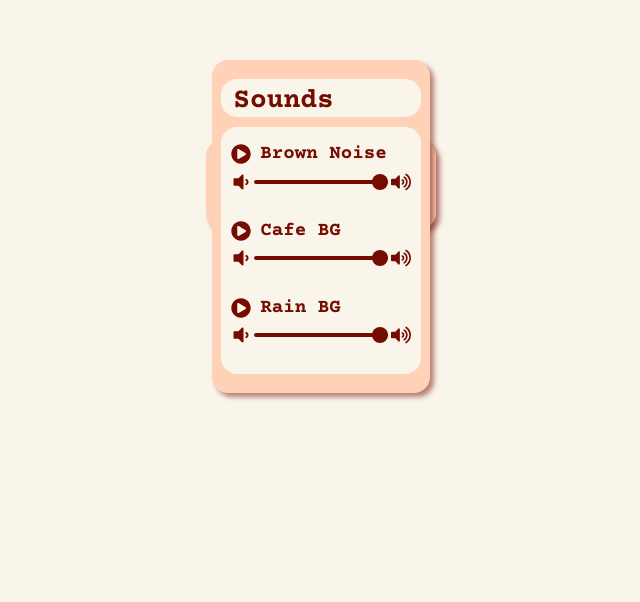
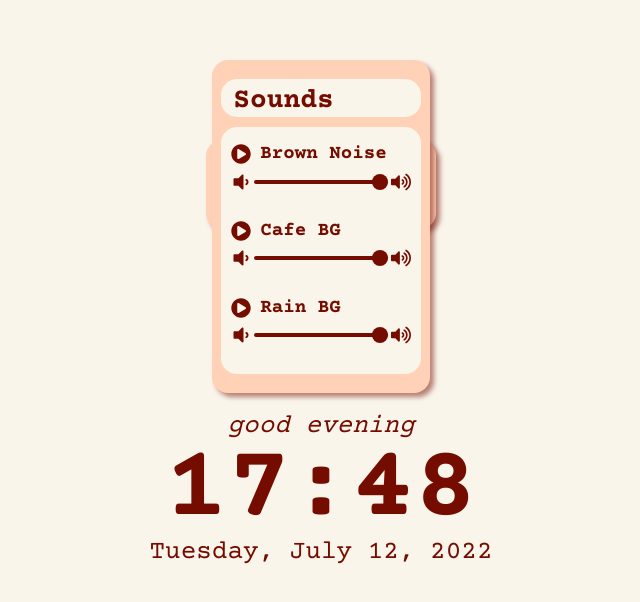
Before and after one commit to lauranimo/salted-egg, a Gatsby site: page / in a window 1280 px wide. Shown: the part 140-742 px from the top of the page, without its empty margins (319-959 px from the left). Built offline with nearby package versions, Linux system fonts and the light colour scheme; Gatsby itself is replaced by a stand-in of ours; no server answers.

Commit message:
added date/greeting

```diff
--- /dev/null
+++ b/src/components/background/Time.js
@@ -0,0 +1,45 @@
+import React, { useState, useEffect } from 'react'
+
+// Updates the time/day/greeting at set intervals
+const UseDate = () => {
+    const locale = 'en';
+    const [date, setDate] = useState(new Date());
+
+    // Time: assigning function to the variable
+    // useEffect/setInterval: calling function and telling it to do smth within it...?
+    useEffect(() => {
+        const timer = setInterval(() => {
+            setDate(new Date());
+        }, 1000);
+        return () => {
+            clearInterval(timer);
+        }
+    }, []);
+
+    const hour = date.getHours();
+    const wish = `good ${(hour < 12 && 'morning') || (hour < 17 && 'afternoon') || 'evening'}`;
+
+    const time_opt = {hour: 'numeric', hour12: false, minute: 'numeric'};
+    const time = date.toLocaleTimeString(locale, time_opt);
+
+    const day_opt = { weekday: 'long', year: 'numeric', month: 'long', day:'numeric'};
+    const day = date.toLocaleDateString(locale, day_opt);
+
+    return {
+        wish, time, day,
+    };
+}
+
+const Time = () => {
+    const { wish, time, day } = UseDate();
+
+  return (
+    <div className='greetings'>
+        <h6>{wish}</h6>
+        <h1>{time}</h1>
+        <p>{day}</p>
+    </div>
+  )
+}
+
+export default Time
--- a/src/components/index.css
+++ b/src/components/index.css
@@ -231,3 +231,29 @@ input[type=range]::-ms-thumb {
   background: #750C00;
   cursor: pointer;
 } */
+
+/* ----- Center BG Components ----- */
+.greetings-container {
+  position: absolute;
+  margin: auto;
+  top: 70%;
+  right: 0;
+  left: 0;
+  font-size: 325%;
+}
+
+.greetings {
+  text-align: center;
+}
+
+.greetings h6 {
+  font-style: italic;
+  font-weight: 400;
+  font-size: 50%;
+  line-height: 50%;
+}
+
+.greetings p {
+  font-size: 50%;
+  line-height: 20%;
+}
--- a/src/pages/index.js
+++ b/src/pages/index.js
@@ -6,6 +6,7 @@ import Tasks from '../components/todo/Tasks';
 import '../components/index.css'
 import AddTask from '../components/todo/AddTask';
 import AllSounds from '../components/bg-sound/AllSounds';
+import Time from '../components/background/Time';
 
 function Index() {
   // We need the tasks variable across components- can't declare inside just one
@@ -43,6 +44,9 @@ function Index() {
               onToggle = {toggleimportant}/>
         </div>
       </Draggable>
+      <div className="greetings-container">
+          <Time/>
+        </div>
       <Draggable>
         <div className='sounds-container'>
           <header className='header'>
```
